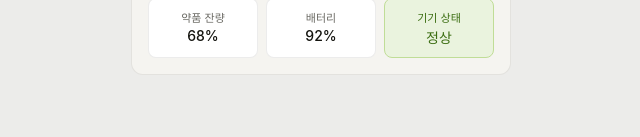
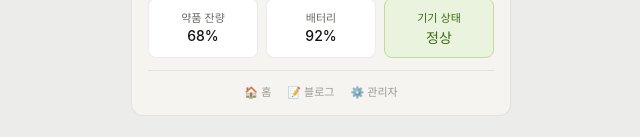
Before and after one commit to mintimjang33/crittercatch, a React (Vite) app in the folder frontend/: page / in a window 1280 px wide. Shown: the part 805-942 px from the top of the page, without its empty margins (319-959 px from the left). Before the commit the page ends 904 px from the top, so only its background shows below. Built offline with nearby package versions, Linux system fonts and the light colour scheme; no server answers; the database is empty.

Commit message:
Add files via upload

```diff
--- a/frontend/src/App.jsx
+++ b/frontend/src/App.jsx
@@ -72,9 +72,12 @@ export default function App() {
           }}
         >
           <div>
-            <p style={{ fontSize: 13, color: 'var(--color-text-secondary)', margin: 0 }}>
+            <a
+              href="/crittercatch/landing.html"
+              style={{ fontSize: 13, color: 'var(--color-text-secondary)', margin: 0, textDecoration: 'none', display: 'block' }}
+            >
               {t('brand')}
-            </p>
+            </a>
             <p
               style={{
                 fontSize: 20,
@@ -213,6 +216,37 @@ export default function App() {
         )}
 
         <DeviceStatus status={deviceStatus} lang={lang} />
+
+        {/* 하단 링크바 */}
+        <div
+          style={{
+            display: 'flex',
+            justifyContent: 'center',
+            gap: 16,
+            marginTop: 12,
+            paddingTop: 12,
+            borderTop: '0.5px solid var(--color-border-tertiary)',
+          }}
+        >
+          <a
+            href="/crittercatch/landing.html"
+            style={{ fontSize: 11, color: 'var(--color-text-tertiary)', textDecoration: 'none', display: 'flex', alignItems: 'center', gap: 4 }}
+          >
+            🏠 {lang === 'ko' ? '홈' : 'Home'}
+          </a>
+          <a
+            href="/crittercatch/blog/"
+            style={{ fontSize: 11, color: 'var(--color-text-tertiary)', textDecoration: 'none', display: 'flex', alignItems: 'center', gap: 4 }}
+          >
+            📝 {lang === 'ko' ? '블로그' : 'Blog'}
+          </a>
+          <a
+            href="/crittercatch/admin/"
+            style={{ fontSize: 11, color: 'var(--color-text-tertiary)', textDecoration: 'none', display: 'flex', alignItems: 'center', gap: 4 }}
+          >
+            ⚙️ {lang === 'ko' ? '관리자' : 'Admin'}
+          </a>
+        </div>
       </div>
     </div>
   )
```
